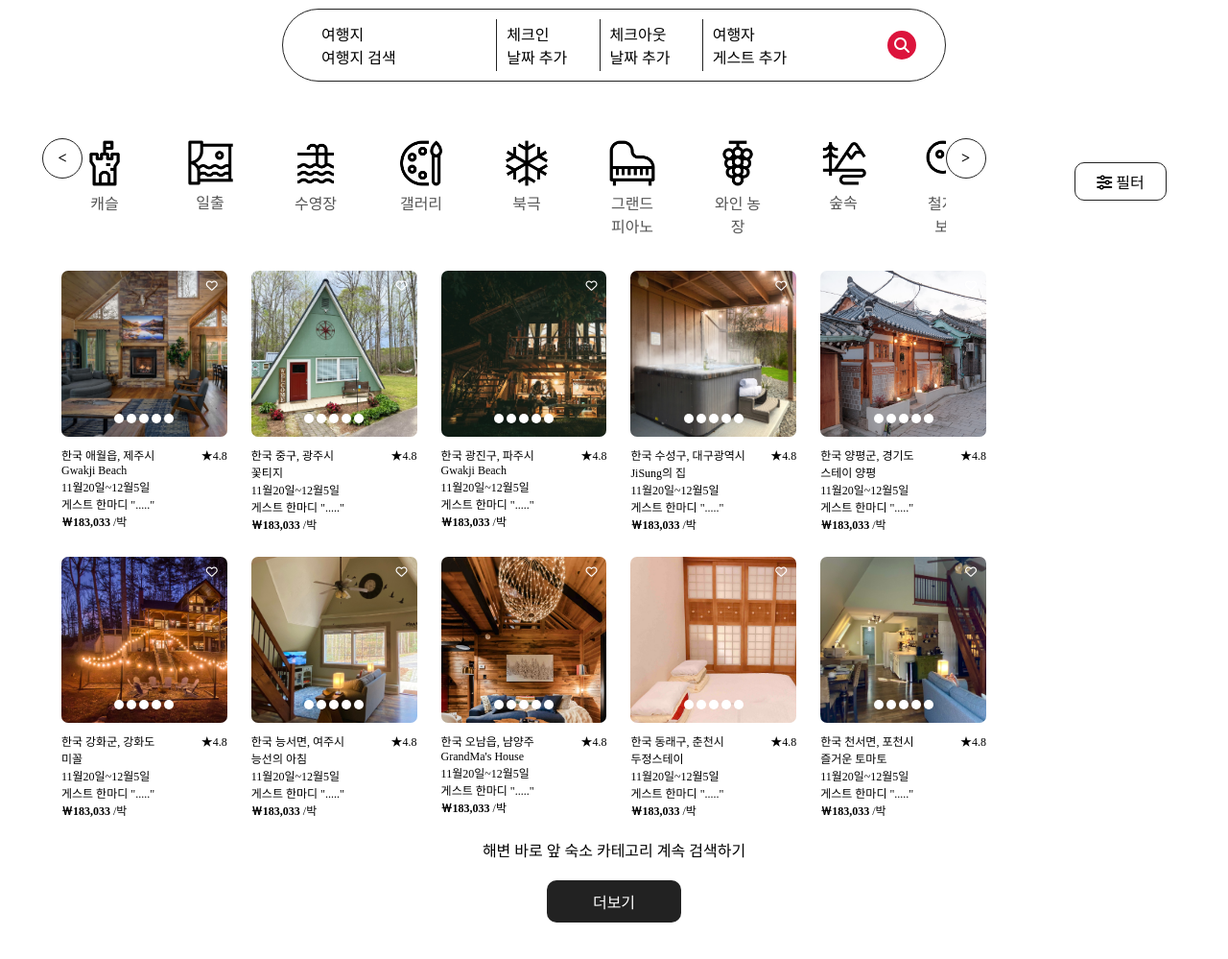
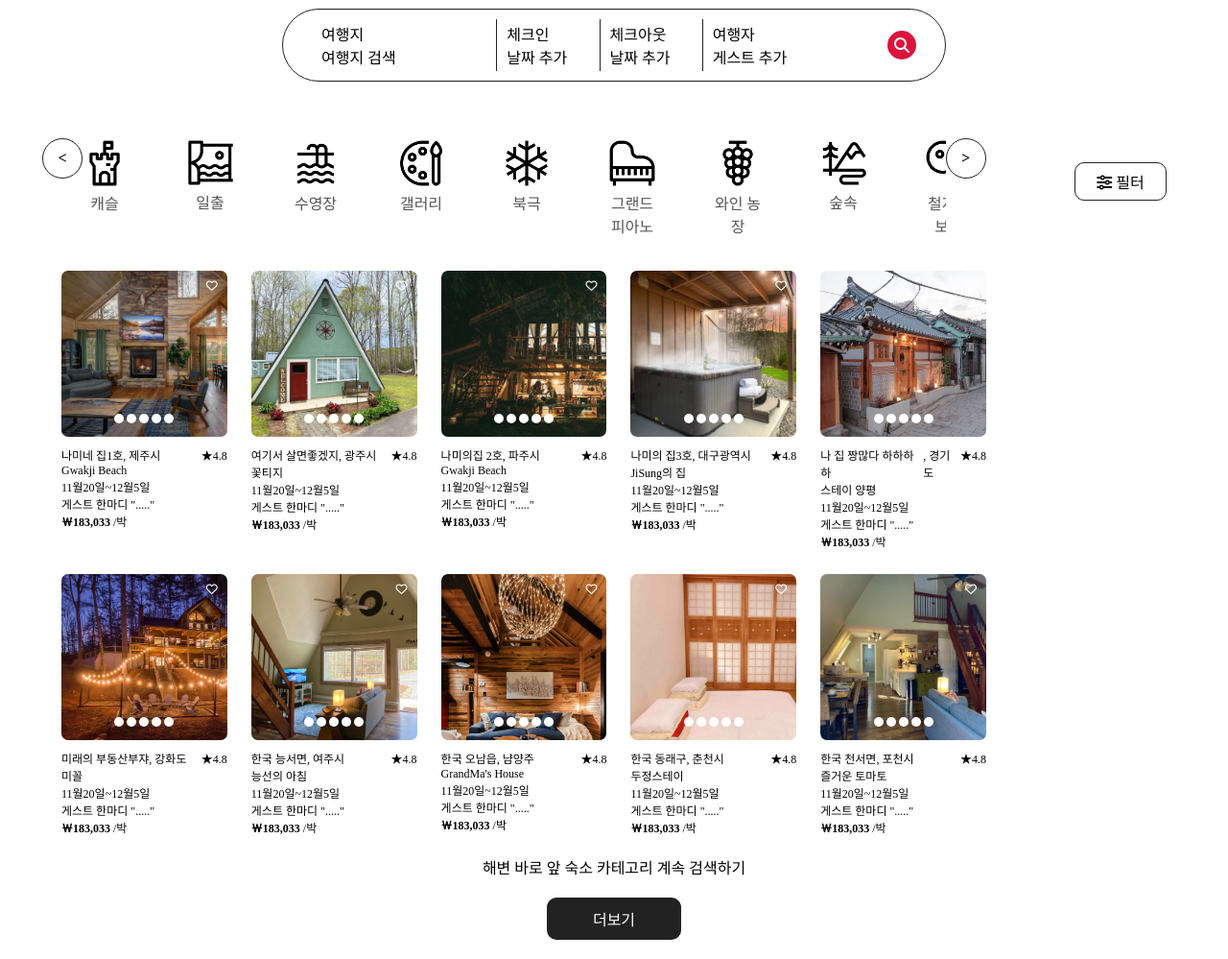
Before and after one commit to Nami-Kim-91/Nami-Kim-91.github.io, a plain HTML site: page AIRBNB/1106airbnb.html in a window 1280 px wide. Shown: the part 75-1074 px from the top of the page at 96% size. Drawn offline with Linux system fonts and the light colour scheme.

Commit message:
Update 1106airbnb.html

```diff
--- a/AIRBNB/1106airbnb.html
+++ b/AIRBNB/1106airbnb.html
@@ -146,7 +146,7 @@
           </div>
           <div class="card-txt">
             <div class="card-txt1">
-              <p>한국 애월읍, 제주시</p>
+              <p>나미네 집1호, 제주시</p>
               <p>★4.8</p>
             </div>
             <p>Gwakji Beach</p>
@@ -176,7 +176,7 @@
           </div>
           <div class="card-txt">
             <div class="card-txt1">
-              <p>한국 중구, 광주시</p>
+              <p>여기서 살면좋겠지, 광주시</p>
               <p>★4.8</p>
             </div>
             <p>꽃티지</p>
@@ -206,7 +206,7 @@
           </div>
           <div class="card-txt">
             <div class="card-txt1">
-              <p>한국 광진구, 파주시 </p>
+              <p>나미의집 2호, 파주시 </p>
               <p>★4.8</p>
             </div>
             <p>Gwakji Beach</p>
@@ -236,7 +236,7 @@
           </div>
           <div class="card-txt">
             <div class="card-txt1">
-              <p>한국 수성구, 대구광역시</p>
+              <p>나미의 집3호, 대구광역시</p>
               <p>★4.8</p>
             </div>
             <p>JiSung의 집</p>
@@ -266,7 +266,7 @@
           </div>
           <div class="card-txt">
             <div class="card-txt1">
-              <p>한국 양평군, 경기도</p>
+              <p>나 집 짱많다 하하하하</p>, 경기도</p>
               <p>★4.8</p>
             </div>
             <p>스테이 양평</p>
@@ -296,7 +296,7 @@
           </div>
           <div class="card-txt">
             <div class="card-txt1">
-              <p>한국 강화군, 강화도</p>
+              <p>미래의 부동산부쟈, 강화도</p>
               <p>★4.8</p>
             </div>
             <p>미꼴</p>
```
